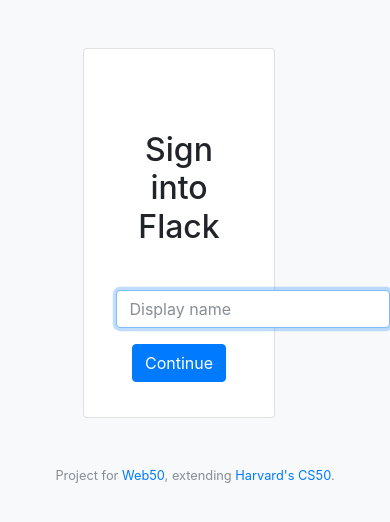
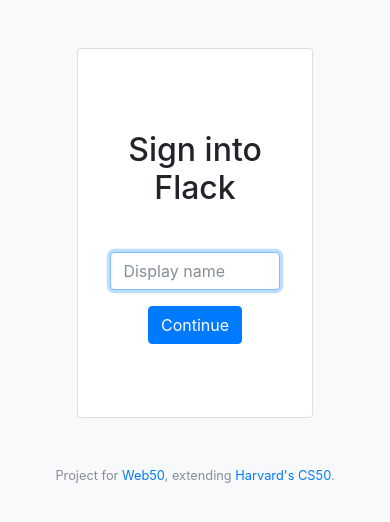
Before and after one commit to JiwoonKim/Flack, a Flask app: page / in a window 390 px wide. Shown: the part 76-598 px from the top of the page. Run offline with Flask 2, Linux system fonts and the light colour scheme; some libraries are stand-ins or nearby versions.

Commit message:
changed card width responsive to mobile sizes in index.html

```diff
--- a/static/82.css
+++ b/static/92.css
@@ -40,6 +40,15 @@ nav .navbar-brand {
 }
 .card-title {
     padding-bottom: 2rem;
+}
+
+@media (max-width: 500px) {
+    .card {
+        width: 80%;
+    }
+    .index-input {
+        width: 100% !important;
+    }
 }
 
 /* add padding to the footer */
--- a/templates/index.html
+++ b/templates/index.html
@@ -9,7 +9,7 @@
         <script src="https://cdnjs.cloudflare.com/ajax/libs/popper.js/1.12.3/umd/popper.min.js"></script>
         <script src="https://maxcdn.bootstrapcdn.com/bootstrap/4.0.0-beta.2/js/bootstrap.min.js"></script>
         <link href="https://fonts.googleapis.com/css?family=Righteous" rel="stylesheet">
-        <link href="/static/82.css" rel="stylesheet"/>
+        <link href="/static/92.css" rel="stylesheet"/>
         <title>Web50 Flack</title>
     </head>
     <body class="bg-light">
@@ -25,7 +25,7 @@
                     <h2 class="card-title">Sign into Flack</h2>
                     <form action="/signin" method="post">
                         <div class="form-group">
-                            <input autocomplete="off" autofocus class="form-control" name="displayname" placeholder="Display name" type="text"/>
+                            <input autocomplete="off" autofocus class="form-control index-input" name="displayname" placeholder="Display name" type="text"/>
                         </div>
                         <button class="btn btn-primary" type="submit">Continue</button>
                     </form>
```
Also changed, not shown: 4 other files.
